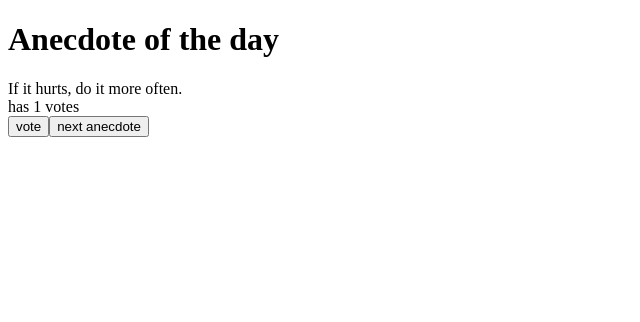
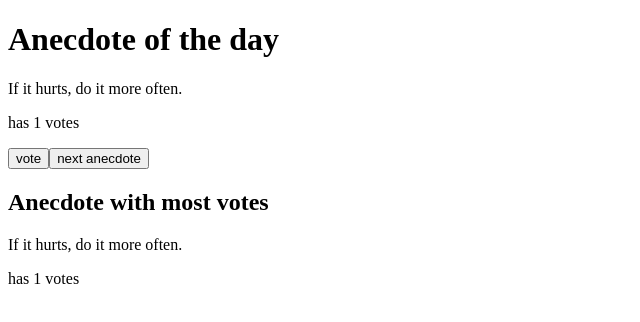
Before and after one commit to PatioK/TrzecieRepoReact, a React (Vite) app: page / in a window 1280 px wide. Both pictures are taken after a click on the button "vote". Shown: the top 322 px of the page, without its empty margins (0-640 px from the left). Built offline with nearby package versions, Linux system fonts and the light colour scheme.

Commit message:
Zadanie 1.14

```diff
--- a/src/App.jsx
+++ b/src/App.jsx
@@ -5,7 +5,7 @@ const App = () => {
   const anecdotes = [
     'If it hurts, do it more often.',
     'Adding manpower to a late software project makes it later!',
-    'The first 90 percent of the code accounts for the first 90 percent of the development time...The remaining 10 percent of the code accounts for the other 90 percent of the development time.',
+    'The first 90 percent of the code accounts for the first 90 percent of the development time... The remaining 10 percent of the code accounts for the other 90 percent of the development time.',
     'Any fool can write code that a computer can understand. Good programmers write code that humans can understand.',
     'Premature optimization is the root of all evil.',
     'Debugging is twice as hard as writing the code in the first place. Therefore, if you write the code as cleverly as possible, you are, by definition, not smart enough to debug it.',
@@ -13,10 +13,11 @@ const App = () => {
     'The only way to go fast, is to go well.'
   ]
 
-  // Tworzymy tablicę głosów, początkowo same zera
-  const [votes, setVotes] = useState(Array(anecdotes.length).fill(0))
-  // Index aktualnie wyświetlanej anegdoty
+  // stan: która anegdota jest aktualnie wybrana
   const [selected, setSelected] = useState(0)
+
+  // stan: liczba głosów dla każdej anegdoty
+  const [votes, setVotes] = useState(new Array(anecdotes.length).fill(0))
 
   const handleNext = () => {
     const next = Math.floor(Math.random() * anecdotes.length)
@@ -29,22 +30,33 @@ const App = () => {
     setVotes(copy)
   }
 
-  const voteNum = () => {
-
-  }
+  // znajdź indeks anegdoty z największą liczbą głosów
+  const maxVotes = Math.max(...votes)
+  const indexOfMax = votes.indexOf(maxVotes)
 
   return (
     <div>
       <h1>Anecdote of the day</h1>
-      <div>{anecdotes[selected]}</div>
-      <div>has {votes[selected]} votes</div>
+      <p>{anecdotes[selected]}</p>
+      <p>has {votes[selected]} votes</p>
       <button onClick={handleVote}>vote</button>
       <button onClick={handleNext}>next anecdote</button>
+
+      <h2>Anecdote with most votes</h2>
+      {maxVotes === 0
+        ? <p>No votes given yet</p>
+        : (
+          <>
+            <p>{anecdotes[indexOfMax]}</p>
+            <p>has {maxVotes} votes</p>
+          </>
+        )
+      }
     </div>
   )
 }
 
-const root = ReactDOM.createRoot(document.getElementById('root'))
-root.render(<App />)
+ReactDOM.createRoot(document.getElementById('root')).render(<App />)
+
 
 export default App;
```
